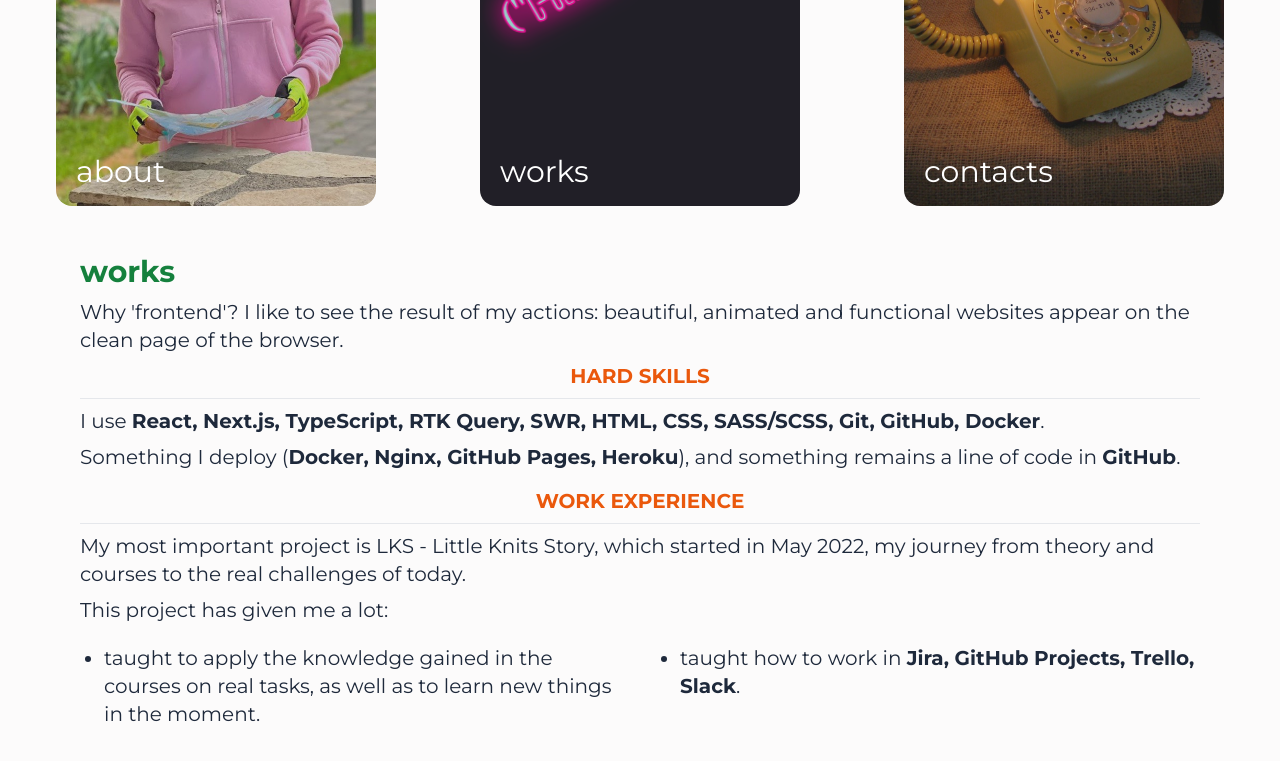
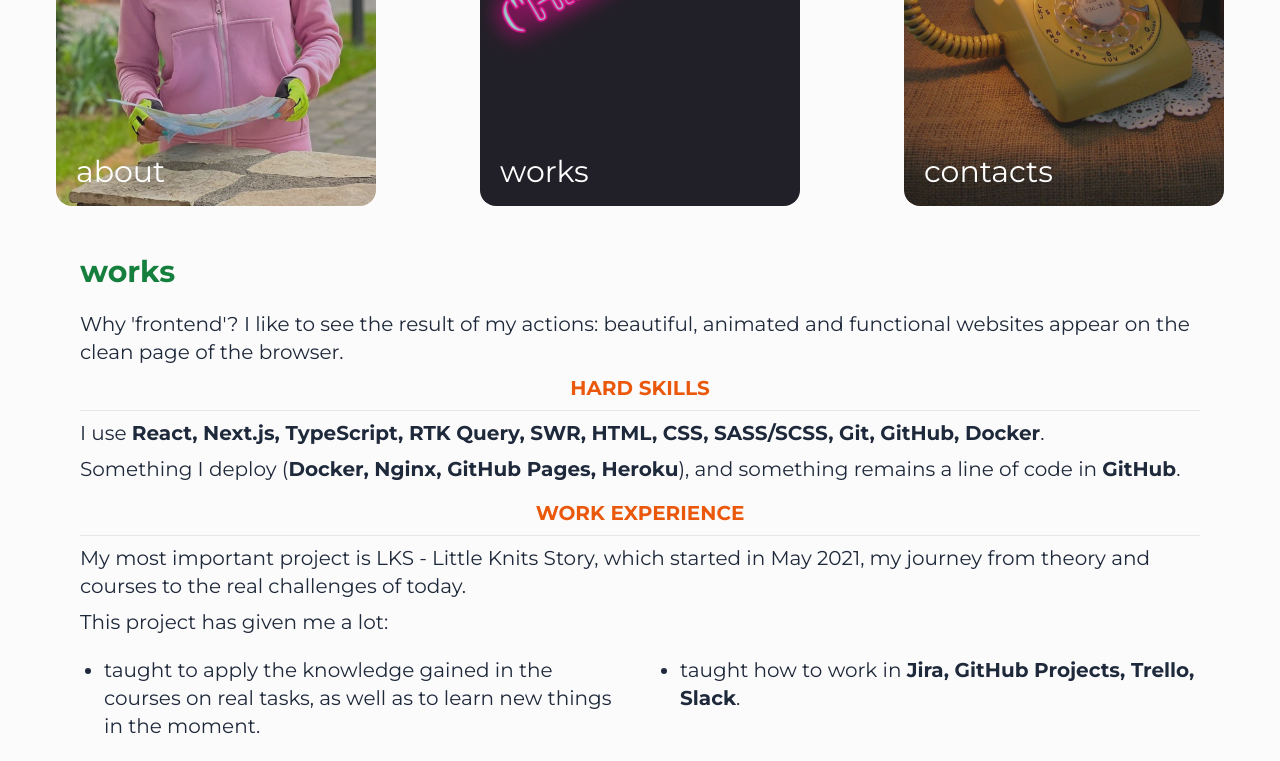
Before and after one commit to BulochkaBU/portfolio-next, a Next.js app: page /en/welcome/works in a window 1280 px wide. Shown: the part 404-1165 px from the top of the page. Built offline with nearby package versions, Linux system fonts and the light colour scheme.

Commit message:
updated styles

```diff
--- a/src/components/contacts/contacts.tsx
+++ b/src/components/contacts/contacts.tsx
@@ -33,7 +33,7 @@ export default function Contacts({ dictionary }: { dictionary: Props }) {
       <h2 className="sm:text-3xl text-2xl text-center lg:text-start font-bold text-green-700 dark:text-pink-500 ">
         {dictionary.contacts}
       </h2>
-      <p className="mt-2 sm:text-xl text-lg text-slate-800 dark:text-white  sm:px-2 lg:px-0">
+      <p className="mt-2 sm:mt-5 sm:text-xl text-lg text-slate-800 dark:text-white  sm:px-2 lg:px-0">
         {dictionary.contactsText}{" "}
         <strong className=" dark:text-green-500">{dictionary.linkedIn}</strong>{" "}
         {dictionary.contactsText2}{" "}
--- a/src/components/works/Works.tsx
+++ b/src/components/works/Works.tsx
@@ -43,7 +43,7 @@ interface Props {
 
 export default function Works({ dictionary }: { dictionary: Props }) {
   const worksList: any = [
-    { name: "LKS", link: "http://dev.littleknitsstory.com/" },
+    { name: "LKS", link: "https://github.com/littleknitsstory/frontend" },
     {
       name: "Portfolio",
       link: "https://github.com/BulochkaBU/portfolio-next",
@@ -62,7 +62,7 @@ export default function Works({ dictionary }: { dictionary: Props }) {
         <h2 className="sm:text-3xl text-2xl text-center lg:text-start font-bold text-green-700 dark:text-pink-500 ">
           {dictionary.myWorks}
         </h2>
-        <p className="mt-2 sm:text-xl text-lg text-slate-800 dark:text-white">
+        <p className="mt-2 sm:mt-5 sm:text-xl text-lg text-slate-800 dark:text-white">
           {dictionary.worksContent2}
         </p>
         <h3 className="my-2 sm:text-xl text-center text-lg text-orange-600 dark:text-orange-500 uppercase font-bold">
--- a/src/dictionaries/en.json
+++ b/src/dictionaries/en.json
@@ -40,7 +40,7 @@
   "tools": "Docker, Nginx, GitHub Pages, Heroku",
   "worksContent4": "Something I deploy",
   "worksContent5": " and something remains a line of code in",
-  "worksContent6": "My most important project is LKS - Little Knits Story, which started in May 2022, my journey from theory and courses to the real challenges of today.",
+  "worksContent6": "My most important project is LKS - Little Knits Story, which started in May 2021, my journey from theory and courses to the real challenges of today.",
   "worksListLKS": "This project has given me a lot:",
   "worksItem1": "taught to apply the knowledge gained in the courses on real tasks, as well as to learn new things in the moment.",
   "worksItem2": "taught how to work in ",
--- a/src/dictionaries/ru.json
+++ b/src/dictionaries/ru.json
@@ -40,7 +40,7 @@
   "tools": "Docker, Nginx, GitHub Pages, Heroku",
   "worksContent4": "Что-то я деплою",
   "worksContent5": " а что-то так и остается строчками кода в",
-  "worksContent6": "Самый главный мой проект это LKS - Little Knits Story, с него начался в мае 2022г. мой путь от теории и курсов до реальных задач на сегодняшний день.",
+  "worksContent6": "Самый главный мой проект это LKS - Little Knits Story, с него начался в мае 2021г. мой путь от теории и курсов до реальных задач на сегодняшний день.",
   "worksListLKS": "Этот проект дал мне многое:",
   "worksItem1": "научил, применять знания, полученные на курсах, на реальных задачах, а также учиться новому в моменте.",
   "worksItem2": "научил, как работать в ",
```
Also changed, not shown: 2 other files (tests, documents, lock files or other folders).
